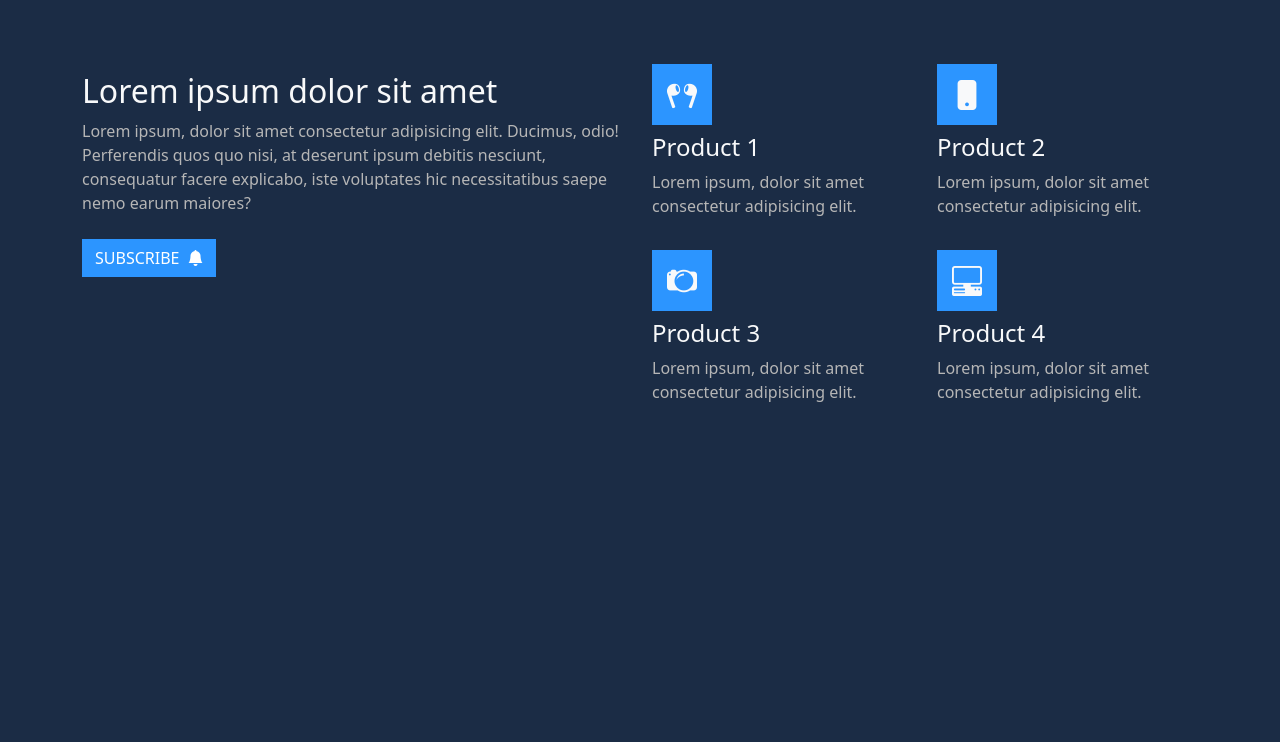
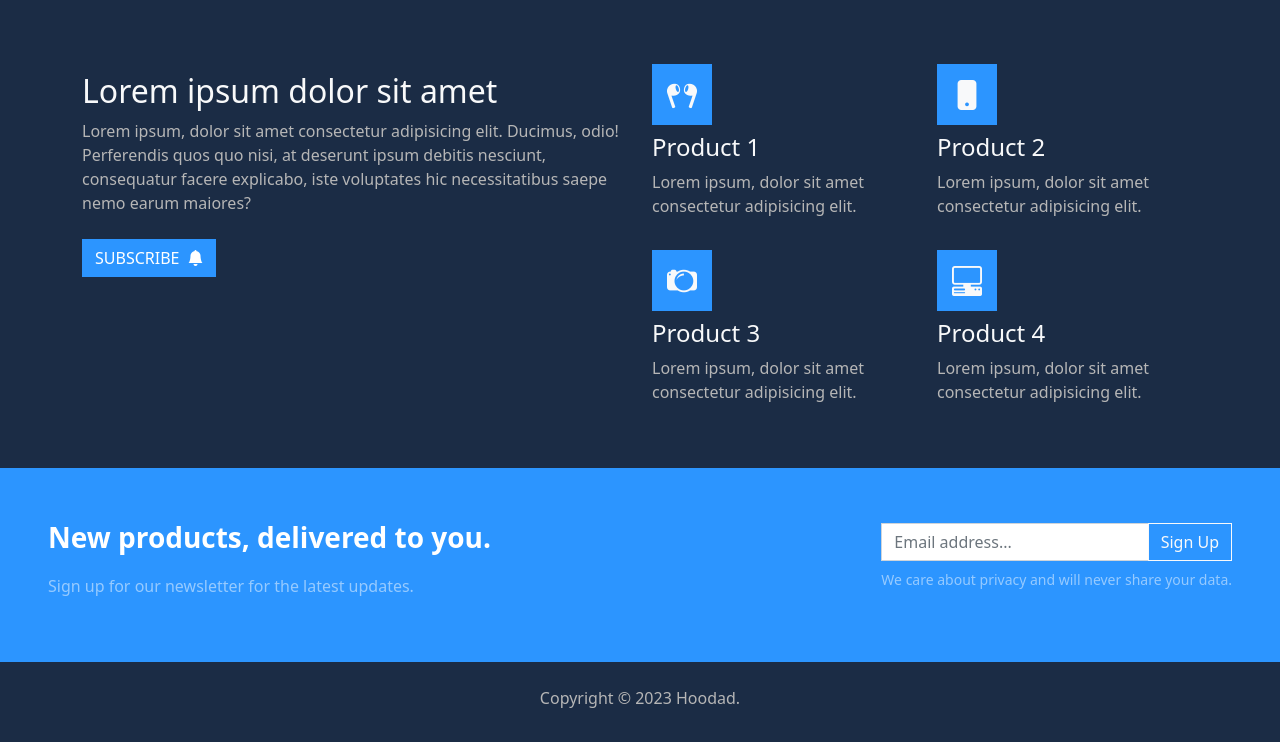
Before and after one commit to hoodaddeveloper/Bootstrap-Sass-Mini-Project, a website: page index.html in a window 1280 px wide. Shown: the part 743-1485 px from the top of the page. Before the commit the page ends 1211 px from the top, so only its background shows below. Drawn offline with nearby package versions, Linux system fonts and the light colour scheme.

Commit message:
Finishing the Project

```diff
--- a/index.html
+++ b/index.html
@@ -110,9 +110,30 @@
         </div>
       </div>
       <!-- Call to Action -->
+      <section class="bg-primary p-5 sm-5 mt-5">
+        <div class="d-flex flex-xl-row flex-column align-items-center justify-content-between">
+          <div class="mb-4 mb-xl-0">
+            <p class="text-white fs-3 fw-bold">New products, delivered to you.</p>
+            <p class="text-white-50">Sign up for our newsletter for the latest updates.</p>
+          </div>
+
+          <div class="ms-xl-4">
+            <div class="input-group mb-2">
+              <input type="email" class="form-control rounded-0" placeholder="Email address...">
+              <button type="button" class="btn btn-outline-light rounded-0">Sign Up</button>
+            </div>
+            <p class="small text-white-50">We care about privacy and will never share your data.</p>
+          </div>
+        </div>
+      </section>
     </main>
   </div>
   <!-- Footer -->
+  <footer class="text-center text-secondary py-4">
+    <div class="container px-5 mb-2">
+      Copyright &copy; 2023 Hoodad.
+    </div>
+  </footer>
 </body>
 
 </html>
```
